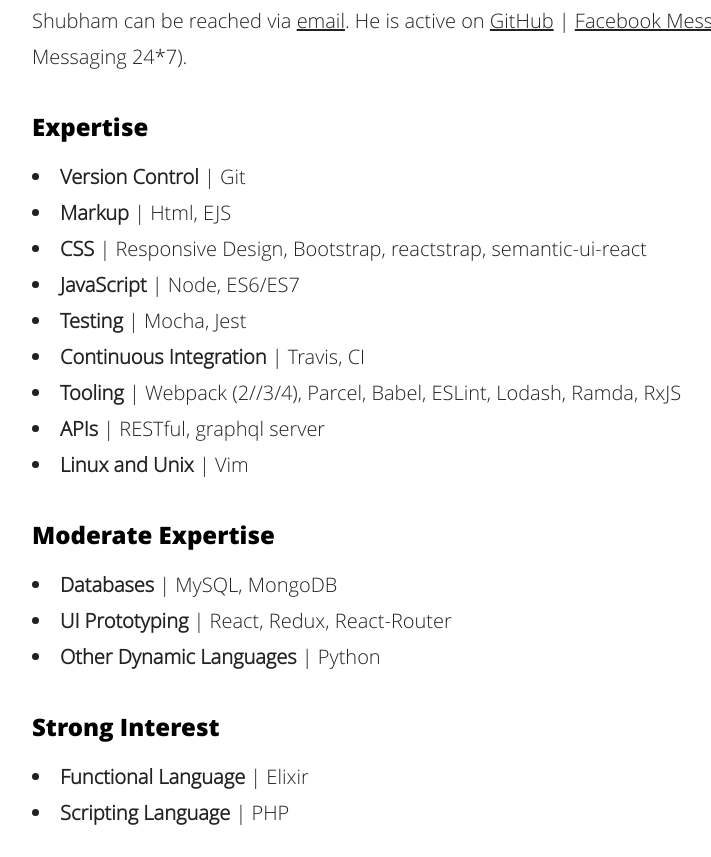
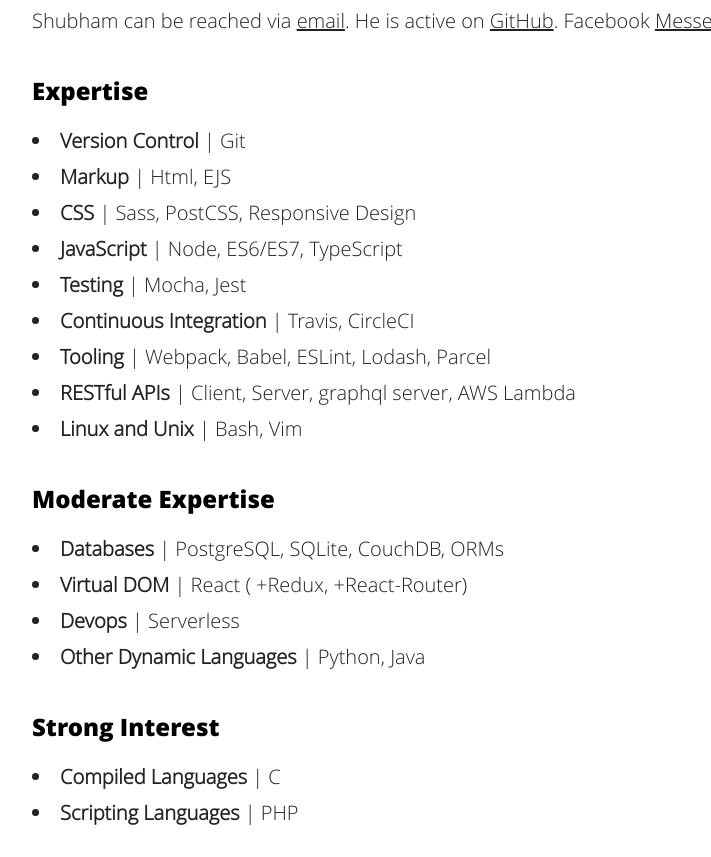
Before and after one commit to lockround/lockround.github.io, a plain HTML site: page about/index.html in a window 1280 px wide. Shown: the part 583-1440 px from the top of the page, without its empty margins (158-869 px from the left). Drawn offline with Linux system fonts and the light colour scheme.

```diff
--- a/about/index.html
+++ b/about/index.html
@@ -1,37 +1,29 @@
 <!DOCTYPE html><html lang="en-us"><head><meta charset="utf-8"><meta name="viewport" content="width=device-width, initial-scale=1"><title>About</title><link rel="canonical" href="http://codekirei.com/about"><link rel="author" href="http://codekirei.com/about"><link rel="stylesheet" href="/code/style.css"><meta name="description" content="I make things."><meta name="msapplication-TileColor" content="#FFFFFF"><meta name="msapplication-TileImage" content="/favicon-144.png"><link rel="apple-touch-icon-precomposed" sizes="180x180" href="/favicon-180.png"><link rel="apple-touch-icon-precomposed" sizes="152x152" href="/favicon-152.png"><link rel="apple-touch-icon-precomposed" sizes="120x120" href="/favicon-120.png"><link rel="apple-touch-icon-precomposed" sizes="76x76" href="/favicon-76.png"></head><body class="body about has-topbar"><a class="menu-toggle" role="button" href="#footer-nav" aria-label="Open navigation menu"><div class="menu-toggle__icon"></div></a><nav class="menu" role="navigation"><ul class="menu__list"><li class="menu__item"><a class="menu__link" href="/">Blog</a></li><li class="menu__item"><a class="menu__link" href="/projects">Projects</a></li><li class="menu__item"><a class="menu__link" href="/about">About</a></li></ul></nav><div class="content-wrapper"><header class="topbar" role="heading"><div class="topbar__content"><h1 class="topbar__title">About</h1></div></header><main id="scroll-to" role="main"><article class="content" role="article"><h1>Bio</h1>
 <p>Shubham is a software developer based in the Lucknow, India. He delights in simple, elegant solutions to problems and enjoys writing modular, documented, well-tested code. After graduating from college with a Bachelor of Technology (B.Tech) degree, Shubham's lifelong love for tech drove him to pursue a career in programming. He is a firm believer in the value of open-source software and can't imagine life without Vim.</p>
-<p>Outside of software, Shubham enjoys
-spending time with his friends,
-movies,
-high fantasy novels,
-learning new things,
-playing cricket,
-studying Indian culture,
-listening to Eminem, DJ Khaled, Rihanna, Drake and Linkin Park,
-and generally creating order out of chaos.
-And making lists.</p>
+<p>Outside of software, Shubham enjoys spending time with his friends, movies, high fantasy novels, learning new things, playing cricket, studying Indian culture, listening to Eminem, DJ Khaled, Rihanna, Drake and Linkin Park, and generally creating order out of chaos. And making lists.</p>
 <h1>Contact</h1>
-<p>Shubham can be reached via <a href="mailto:npm.init.y@gmail.com">email</a>. He is active on <a href="http://github.com/lockround">GitHub</a> | <a href="https://m.me/shubhamtiwari0000">Facebook Messenger</a> (Instant Messaging 24*7).</p>
+<p>Shubham can be reached via <a href="mailto:npm.init.y@gmail.com">email</a>. He is active on <a href="https://github.com/lockround">GitHub</a>. Facebook <a href="https://m.me/shubhamtiwari0000">Messenger</a></p>
 <h1>Expertise</h1>
 <ul>
 <li><strong>Version Control</strong> | Git</li>
 <li><strong>Markup</strong> | Html, EJS</li>
-<li><strong>CSS</strong> | Responsive Design, Bootstrap, reactstrap, semantic-ui-react</li>
-<li><strong>JavaScript</strong> | Node, ES6/ES7</li>
+<li><strong>CSS</strong> | Sass, PostCSS, Responsive Design</li>
+<li><strong>JavaScript</strong> | Node, ES6/ES7, TypeScript</li>
 <li><strong>Testing</strong> | Mocha, Jest</li>
-<li><strong>Continuous Integration</strong> | Travis, CI</li>
-<li><strong>Tooling</strong> | Webpack (2//3/4), Parcel, Babel, ESLint, Lodash, Ramda, RxJS</li>
-<li><strong>APIs</strong> | RESTful, graphql server</li>
-<li><strong>Linux and Unix</strong> | Vim</li>
+<li><strong>Continuous Integration</strong> | Travis, CircleCI</li>
+<li><strong>Tooling</strong> | Webpack, Babel, ESLint, Lodash, Parcel</li>
+<li><strong>RESTful APIs</strong> | Client, Server, graphql server, AWS Lambda</li>
+<li><strong>Linux and Unix</strong> | Bash, Vim</li>
 </ul>
 <h1>Moderate Expertise</h1>
 <ul>
-<li><strong>Databases</strong> | MySQL, MongoDB</li>
-<li><strong>UI Prototyping</strong> | React, Redux, React-Router</li>
-<li><strong>Other Dynamic Languages</strong> | Python</li>
+<li><strong>Databases</strong> | PostgreSQL, SQLite, CouchDB, ORMs</li>
+<li><strong>Virtual DOM</strong> | React ( +Redux, +React-Router)</li>
+<li><strong>Devops</strong> | Serverless</li>
+<li><strong>Other Dynamic Languages</strong> | Python, Java</li>
 </ul>
 <h1>Strong Interest</h1>
 <ul>
-<li><strong>Functional Language</strong> | Elixir</li>
-<li><strong>Scripting Language</strong> | PHP</li>
+<li><strong>Compiled Languages</strong> | C</li>
+<li><strong>Scripting Languages</strong> | PHP</li>
 </ul></article></main><footer class="site-footer"><div class="site-footer__content"><nav class="footer-nav" id="footer-nav" role="navigation"><ul class="footer-nav__list"><li class="footer-nav__item"><a class="footer-nav__link" href="/">Blog</a></li><li class="footer-nav__item"><a class="footer-nav__link" href="/projects">Projects</a></li><li class="footer-nav__item"><a class="footer-nav__link" href="/about">About</a></li></ul></nav><hr class="site-footer__divider"><a class="site-footer__info" href="/colophon" role="button" ariaLabel="About the site"><svg class="site-footer__info-svg" viewBox="0 0 877.7142857142858 1024"><path d="M585.143 786.286v-91.429q0-8-5.143-13.143t-13.143-5.143h-54.857v-292.571q0-8-5.143-13.143t-13.143-5.143h-182.857q-8 0-13.143 5.143t-5.143 13.143v91.429q0 8 5.143 13.143t13.143 5.143h54.857v182.857h-54.857q-8 0-13.143 5.143t-5.143 13.143v91.429q0 8 5.143 13.143t13.143 5.143h256q8 0 13.143-5.143t5.143-13.143zM512 274.286v-91.429q0-8-5.143-13.143t-13.143-5.143h-109.714q-8 0-13.143 5.143t-5.143 13.143v91.429q0 8 5.143 13.143t13.143 5.143h109.714q8 0 13.143-5.143t5.143-13.143zM877.714 512q0 119.429-58.857 220.286t-159.714 159.714-220.286 58.857-220.286-58.857-159.714-159.714-58.857-220.286 58.857-220.286 159.714-159.714 220.286-58.857 220.286 58.857 159.714 159.714 58.857 220.286z"></path></svg></a></div></footer></div><script src="/code/bundle.js" async></script></body></html>
```
Also changed, not shown: code/bundle.js (+2 -2 lines), colophon/index.html (+1 -1 lines), index.html (+1 -1 lines), posts/currying-with-arrow-functions/index.html (+2 -2 lines), projects/index.html (+15 -15 lines), img/author.png, img/kunai-fleuron.png, img/kunai-logo.png, 2 other files.
